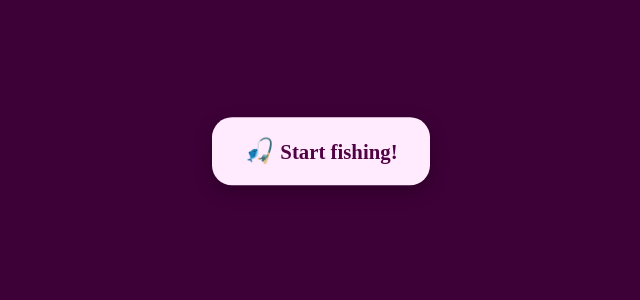
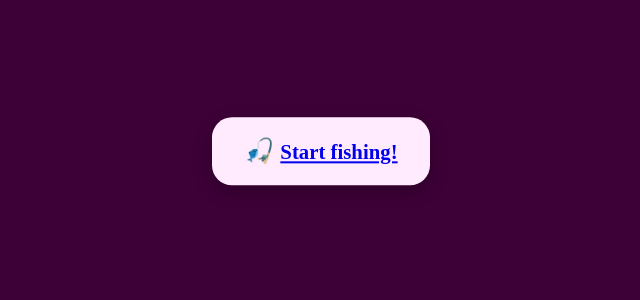
Before and after one commit to carolxu2006/Ignition-Hacks-Real, a Flask app: page / in a window 1280 px wide. Shown: the part 87-387 px from the top of the page, without its empty margins (319-959 px from the left). Run offline with Flask 3, Linux system fonts and the light colour scheme; a user stored in the database is signed in; data comes from the database, SQL or seed files in the repository.

Commit message:
FINAl final

```diff
--- a/templates/index.html
+++ b/templates/index.html
@@ -200,7 +200,7 @@
       </section>
     {% else %}
       <div class="empty-wrap">
-        <div class="empty-cta">Start fishing!</div>
+        <div class="empty-cta"><a href="/preferences">Start fishing!</a></div>
       </div>
     {% endif %}
   </div>
```
